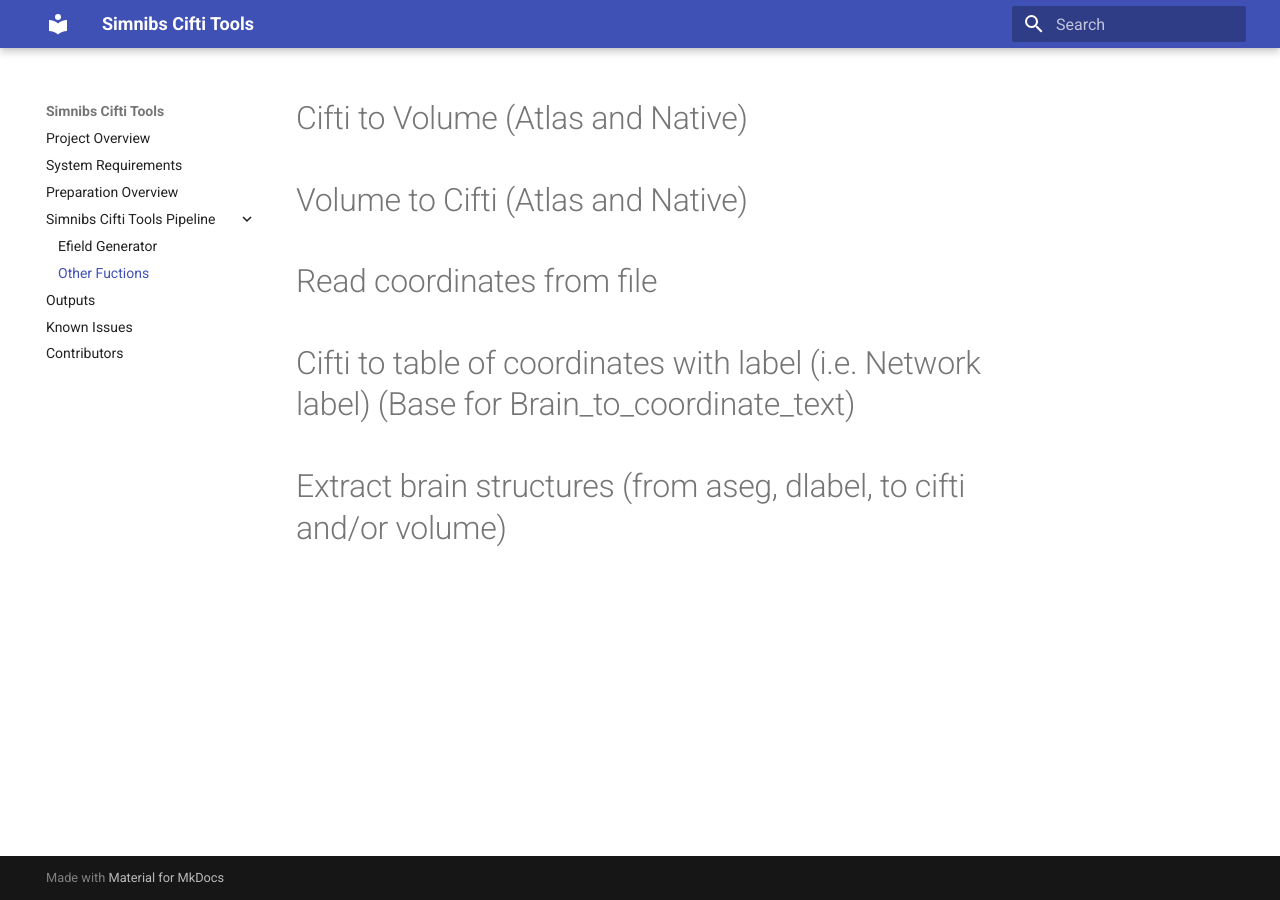
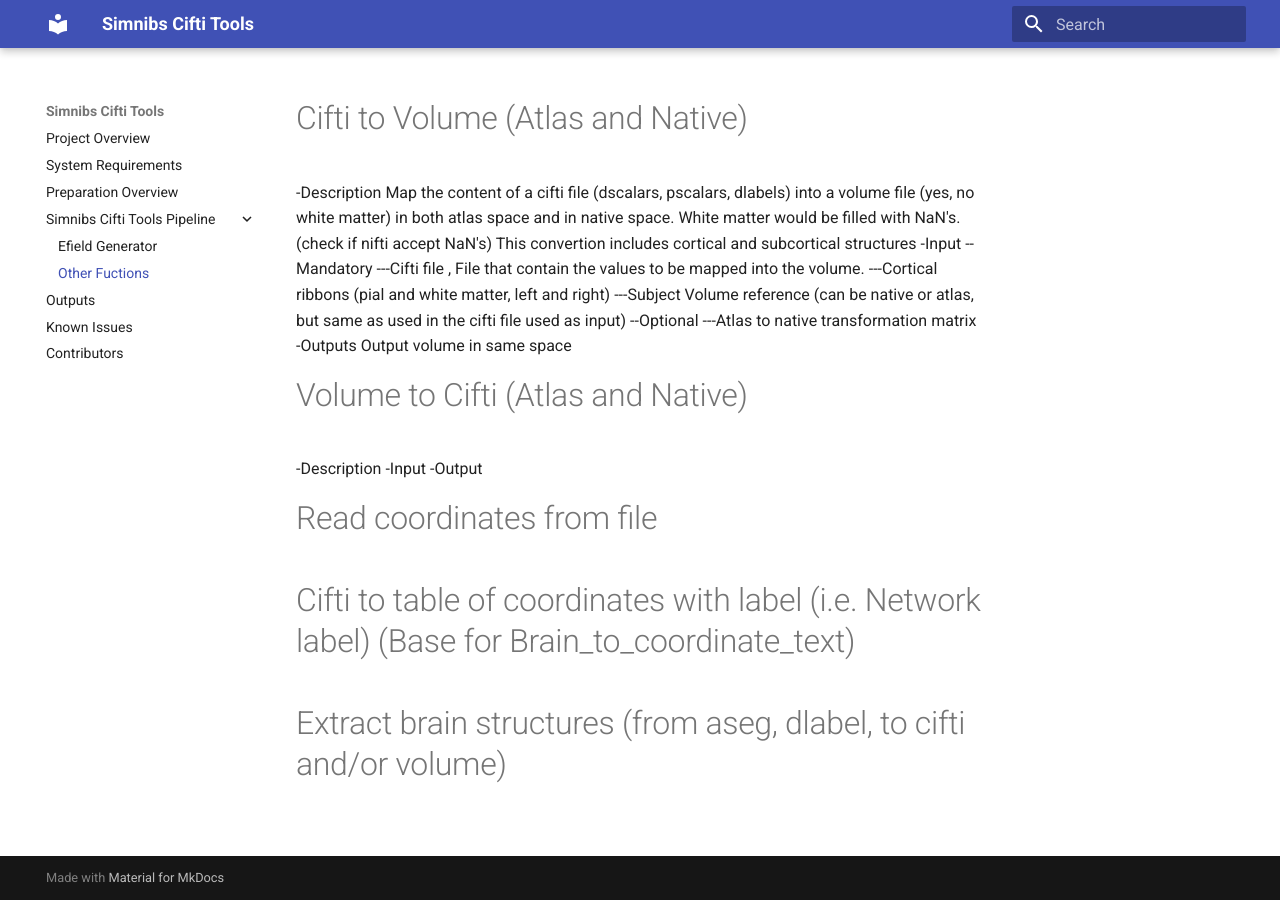
Before and after one commit to DCAN-Labs/simnibs_cifti_tools_RTD2, an MkDocs documentation site: the page built from docs/other_functions.md, in a window 1280 px wide. Built offline with MkDocs 1.6.1 and Material for MkDocs 9.7.7, drawn with Linux system fonts in a browser that asks for light colours; old or Windows-style settings are respelled for this version of MkDocs.

Commit message:
Update other_functions.md
cifti to volume description

```diff
--- a/docs/other_functions.md
+++ b/docs/other_functions.md
@@ -1,5 +1,21 @@
 # Cifti to Volume (Atlas and Native)
+-Description
+Map the content of a cifti file (dscalars, pscalars, dlabels) into a volume file (yes, no white matter) in both atlas space and in native space. White matter would be filled with NaN's. (check if nifti accept NaN's)
+This convertion includes cortical and subcortical structures
+-Input
+--Mandatory
+---Cifti file , File that contain the values to be mapped into the volume.
+---Cortical ribbons (pial and white matter, left and right)
+---Subject Volume reference (can be native or atlas, but same as used in the cifti file used as input)
+--Optional
+---Atlas to native transformation matrix
+-Outputs
+Output volume in same space
+
 # Volume to Cifti (Atlas and Native)
+-Description
+-Input
+-Output
 # Read coordinates from file
 # Cifti to table of coordinates with label (i.e. Network label) (Base for Brain_to_coordinate_text)
 # Extract brain structures (from aseg, dlabel, to cifti and/or volume)
```
